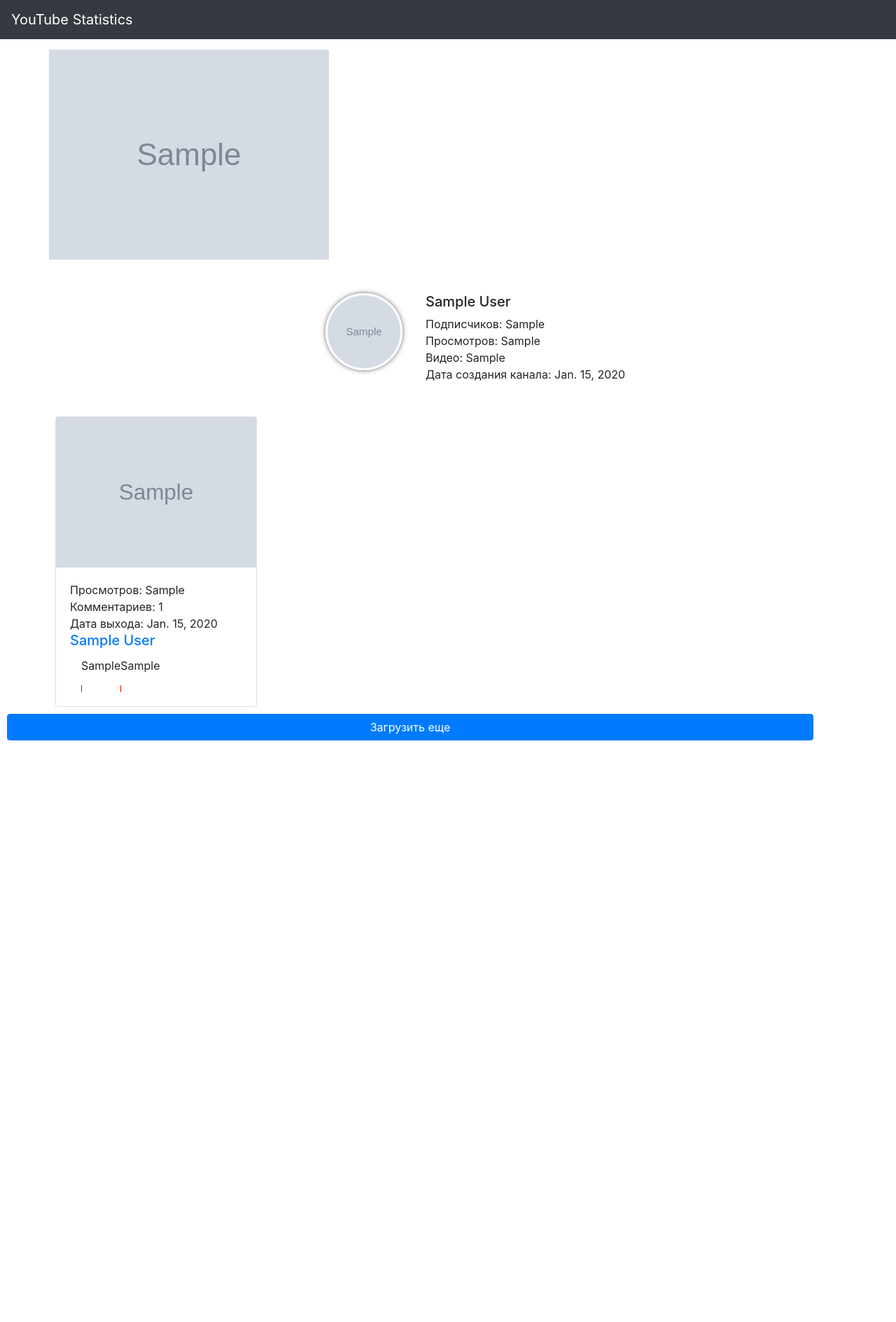
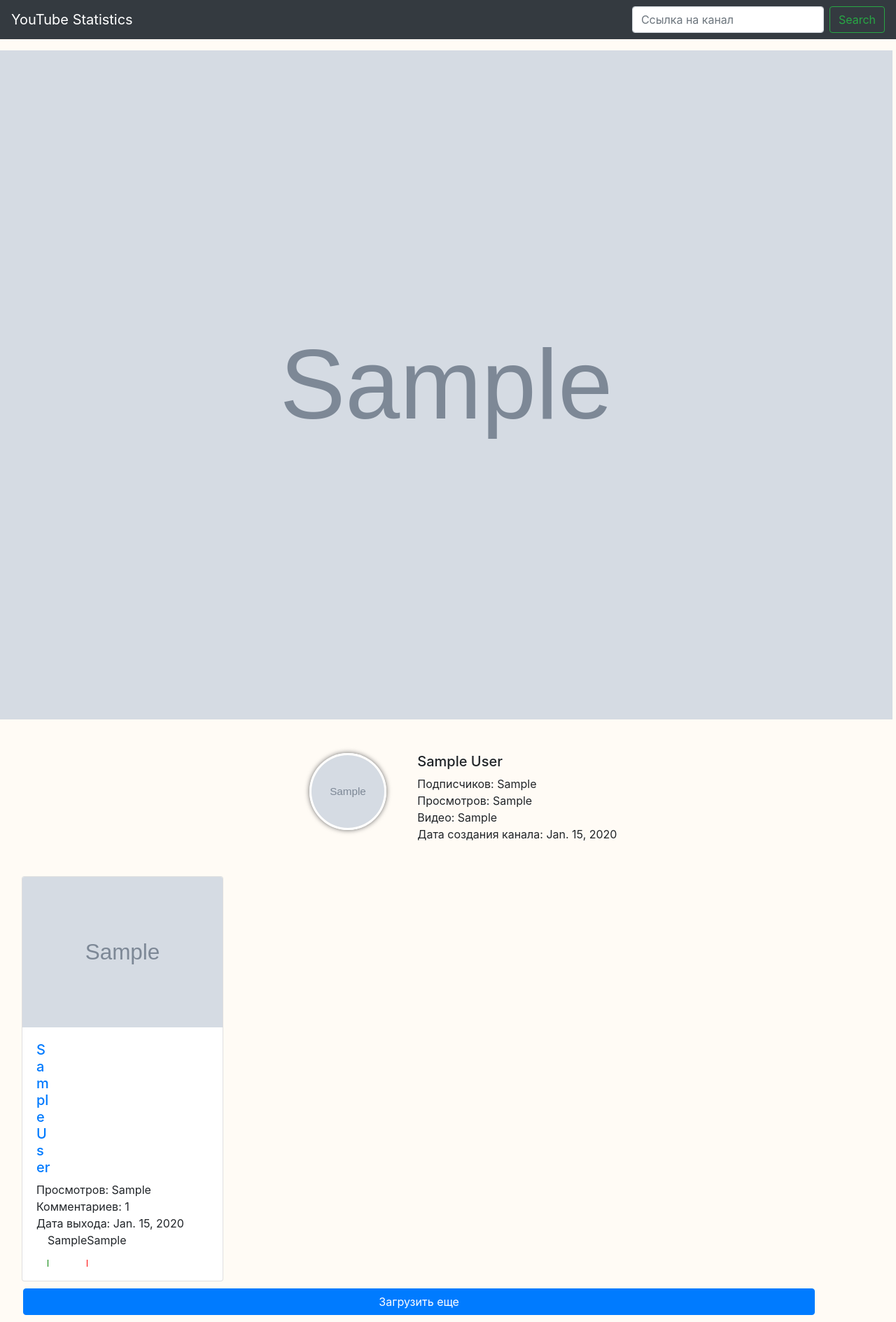
Before and after one commit to yehortpk/YouTubeStatistics, a Django app: template AccountInfo/templates/AccountInfo/channelInfo.html in a window 1280 px wide. Shown: the whole page at 70% size. Before the commit the page ends 1058 px from the top, so only its background shows below. Run offline with Django 3.2, Linux system fonts and the light colour scheme; tables that the repository leaves empty hold one stand-in row (values such as "Sample post"); the template is opened without the code that fills it: values that come from a table or form of the project are taken from there, most other values are stand-ins (such as "Sample title", 1, 10 or a date in 2020); grey boxes marked "Sample" are stand-in pictures; some libraries are stand-ins or nearby versions.

Commit message:
Add channels founds function. Add link to connect when logout. Add link to logo. Resize banner and restyle video icons

```diff
--- a/AccountInfo/api_methods.py
+++ b/AccountInfo/api_methods.py
@@ -129,4 +129,10 @@ class ApiMethods:
             id=channel_id
         )
         channel_detail = query.execute()
+        if channel_detail['pageInfo']['totalResults'] == 0:
+            query = ApiMethods.youtube.channels().list(
+            part="snippet,statistics,brandingSettings",
+            forUsername=channel_id
+            )
+            channel_detail = query.execute()
         return channel_detail
--- a/AccountInfo/tasks.txt
+++ b/AccountInfo/tasks.txt
@@ -11,7 +11,9 @@
 -исправить ошибку с авторизацией;+
 -сократить просмотры и подпичиков до k/m;+
 
--добавить поиск по каналам;
+-решить проблему с пропадающей ссылкой;+
+-добавить ссылку на лого;
+-добавить поиск по каналам;+
 
 -добавить ssl;
 -обновление всех каналов;
--- a/AccountInfo/templates/AccountInfo/channelInfo.html
+++ b/AccountInfo/templates/AccountInfo/channelInfo.html
@@ -6,8 +6,8 @@
 {% endblock title %}
 
 {% block content %}
-    <div class="channel-detail container">
-        <div class="row banner">
+    <div class="channel-detail">
+        <div class="banner">
             <img src="{{channel.banner_photo}}" alt="banner">
         </div>
         <div class="channel-info row mt-5">
@@ -38,11 +38,12 @@
             {% include 'AccountInfo/include/video-card.html' %}
         {% endfor %}
     </div>
-    <form method="POST" class="row next-videos-page-form">
+    <form method="POST" class="row next-videos-page-form ml-2">
         {% csrf_token %}
         <input type="hidden" name="next-videos-page-token" value="{{page_token}}" class='next-page-token'>
         <button class="btn btn-primary next-videos-page-btn">Загрузить еще</button>
     </form>
-    <script src="{% static 'js/channelInfo/channelInfo.js'%}"></script>
+    <script type="module" src="{% static 'js/channelInfo/channelInfo.js'%}"></script>
+    <script type="module" src="{% static 'js/include/cards.js'%}"></script>
 
 {% endblock content %}
--- a/AccountInfo/templates/AccountInfo/include/video-card.html
+++ b/AccountInfo/templates/AccountInfo/include/video-card.html
@@ -1,6 +1,15 @@
-<div class="card video-card ml-5 mt-5" style="width: 18rem;" data-video-id={{video.video_id}} data-page-token={{video.page.current_page_token}}>
+<div class="card video-card mr-5 mt-5" style="width: 18rem;" data-video-id={{video.video_id}} data-page-token={{video.page.current_page_token}}>
     <img src="{{video.photo}}" class="card-img-top" alt="video-img">
     <div class="card-body">
+      <div class="card-title-block">
+      <h5>
+        <a href="https://www.youtube.com/watch?v={{video.video_id}}" target="_blank" title="{{video.title}}">
+          <div card-title>
+            {{video.title|truncatechars:21}}
+          </div>
+        </a>
+      </h5>
+    </div>
       <div class="detail-info-block">
         <div class="views-count-block">
           Просмотров: {{video.views_count}}
@@ -12,12 +21,6 @@
           Дата выхода: {{video.published_at}}
         </div>
       </div>
-      <h5 class="card-title">
-        <a href="https://www.youtube.com/watch?v={{video.video_id}}" target="_blank">
-          {{video.title|truncatechars:42}}
-        </a>
-      </h5>
-
       <div class="rating-block row ml-3">
           <div class="likes-block">
             <p>{{video.likes_count}}</p>
--- a/AccountInfo/urls.py
+++ b/AccountInfo/urls.py
@@ -15,4 +15,5 @@ urlpatterns = [
     path('terms', get_terms, name='terms_url'),
     path('google34ecf22213c98a0d.html', confirm_html, name='confirm_html_url'),
     path('get_token/', get_token, name='get_token'),
+    path('find_channel/', find_channel, name='find_channel_url'),
 ]
--- a/static/css/styles.css
+++ b/static/css/styles.css
@@ -1,5 +1,11 @@
+body{
+    background-color: rgb(255, 251, 245);
+}
 .header{
     margin-bottom: 15px;
+}
+.channel-card, .video-card{
+    background-color: #fff;
 }
 .channel-card{
     min-width: 400px;
@@ -41,3 +47,13 @@
     flex-direction: row;
     flex-wrap: wrap;
 }
+.banner{
+    width:102%;
+    margin-left: -15px;
+}
+.banner img{
+    width:100%;
+}
+.card-title-block{
+    width:20px;
+}
--- a/static/js/channelInfo/channelInfo.js
+++ b/static/js/channelInfo/channelInfo.js
@@ -1,48 +1,9 @@
-const INTERVAL = 60*1000;
-const DELAY = 47*1000;
+import { getNewVideosHTML } from '/static/js/include/cards.js';
+const INTERVAL = 20*1000;
+const DELAY = 17*1000;
 const FIRST_PAGE_TOKEN = 'First'
 const LAST_PAGE_TOKEN = 'Last'
 var channel_id = window.location.pathname.split('/channel_id/')[1];
-
-function getNewVideosHTML(data){
-    var newVideosHTML = "";
-    for(var video_id in data){
-        var video = data[video_id];
-        video.published_at = video.published_at.slice(0, 42);
-        newVideosHTML += `<div class="card video-card ml-5 mt-5" style="width: 18rem;" data-video-id=${video_id} page-token=${video.page_token}>`+
-                            `<img src="${video.photo}" class="card-img-top" alt="video-img">`+
-                            `<div class="card-body">`+
-                                `<div class="detail-info-block">`+
-                                    `<div class="views-count-block">`+
-                                        `Просмотров: ${video.views_count}`+
-                                    `</div>`+
-                                    `<div class="comments-count-block">`+
-                                        `Комментариев: ${video.comments_count}`+
-                                    `</div>`+
-                                    `<div class="published-at-block">`+
-                                    `Дата выхода: ${video.published_at}`+
-                                  `</div>`+
-                                `</div>`+
-                                `<h5 class="card-title">`+
-                                    `<a href="https://www.youtube.com/watch?v=${video_id}" target="_blank">`+
-                                        `${video.title}`+
-                                    `</a>`+
-                                `</h5>`+
-                                `<div class="rating-block row ml-3">`+
-                                    `<div class="likes-block">`+
-                                        `<p>${video.likes_count}</p>`+
-                                        `<div class="likes-count-block" style="width:${video.average_likes}px"></div>`+
-                                        `</div>`+
-                                    `<div class="dislikes-block">`+
-                                        `<p>${video.dislikes_count}</p>`+
-                                        `<div class="dislikes-count-block" style="width:${video.average_dislikes}px"></div>`+
-                                    `</div>`+
-                                `</div>`+
-                            `</div>`+
-                        `</div>`;
-        }
-    return newVideosHTML
-}
 
 function createFirstVideosPage(){
     $('next-page-token').val(FIRST_PAGE_TOKEN)
@@ -87,7 +48,6 @@ function updateVideosPage(channelId, pageToken){
         },
         dataType: 'json',
     });
-
 }
 
 function setPageUpdTimeout(channel_id, pageToken, interval){
@@ -102,7 +62,6 @@ function setPagesLifeCycle(channel_id){
         if(tokens_list.indexOf(token) == -1)
             tokens_list.push(token);
     })
-    console.log(tokens_list);
     tokens_list.forEach(function(token){
         setPageUpdTimeout(channel_id, token, INTERVAL+delay);
         delay+=DELAY;
@@ -132,7 +91,7 @@ $(".next-videos-page-btn").click(function(e) {
     });
 })
 
-$(document).ready(function () {
+$(document).ready(function (){
     if($('.next-page-token').val() == ''){
         createFirstVideosPage();
     }
--- /dev/null
+++ b/static/js/include/cards.js
@@ -0,0 +1,72 @@
+export function getNewChannelsHTML(data){
+    var newChannelsHTML = '';
+    for(var channel_id in data){
+        var channel = data[channel_id];
+        channel.title = channel.title.slice(0, 30);
+        newChannelsHTML +=`<div class="channel-card" data-page-token=${channel.page_token}>`+
+                                `<div class="row">`+
+                                    `<div class="channel-card-photo col-4">`+
+                                        `<img src="${channel.photo}" alt='Channel photo'>`+
+                                    `</div>`+
+                                    `<div class="channel-card-body col-8">`+
+                                        `<div class="channel-title row">`+
+                                            `<a href="/channel_id/${channel_id}" target="_blank" title="${channel.title}">`+
+                                                `${channel.title}`+
+                                            `</a>`+
+                                        `</div>`+
+                                        `<div class="channel-info row">`+
+                                            `<span>Видео: ${channel.videos_count}</span>`+
+                                        `</div>`+
+                                        `<div class="channel-url row">`+
+                                            `<a href="${channel.channel_url}">Ссылка на канал</a>`+
+                                        `</div>`+
+                                    `</div>`+
+                                `</div>` +
+                            `</div>`
+    }
+    return newChannelsHTML;
+}
+
+export function getNewVideosHTML(data){
+    var newVideosHTML = "";
+    for(var video_id in data){
+        var video = data[video_id];
+        var cut_title;
+        if(video.title.length >= 21)
+            cut_title = video.title.slice(0, 18) + '...';
+        else
+            cut_title = video.title;
+        newVideosHTML += `<div class="card video-card mr-5 mt-5" style="width: 18rem;" data-video-id=${video_id} page-token=${video.page_token}>`+
+                            `<img src="${video.photo}" class="card-img-top" alt="video-img">`+
+                            `<div class="card-body">`+
+                                `<h5 class="card-title">`+
+                                    `<a href="https://www.youtube.com/watch?v=${video_id}" target="_blank" title="${video.title}">`+
+                                        `${cut_title}`+
+                                    `</a>`+
+                                `</h5>`+
+                                `<div class="detail-info-block">`+
+                                    `<div class="views-count-block">`+
+                                        `Просмотров: ${video.views_count}`+
+                                    `</div>`+
+                                    `<div class="comments-count-block">`+
+                                        `Комментариев: ${video.comments_count}`+
+                                    `</div>`+
+                                    `<div class="published-at-block">`+
+                                    `Дата выхода: ${video.published_at}`+
+                                  `</div>`+
+                                `</div>`+
+                                `<div class="rating-block row ml-3">`+
+                                    `<div class="likes-block">`+
+                                        `<p>${video.likes_count}</p>`+
+                                        `<div class="likes-count-block" style="width:${video.average_likes}px"></div>`+
+                                        `</div>`+
+                                    `<div class="dislikes-block">`+
+                                        `<p>${video.dislikes_count}</p>`+
+                                        `<div class="dislikes-count-block" style="width:${video.average_dislikes}px"></div>`+
+                                    `</div>`+
+                                `</div>`+
+                            `</div>`+
+                        `</div>`;
+        }
+    return newVideosHTML
+}
--- a/static/templates/base.html
+++ b/static/templates/base.html
@@ -18,11 +18,16 @@
 
 </head>
 <body>
-    <nav class="navbar navbar-dark bg-dark header">
-        <a class="navbar-brand" href="{% url 'index_url' %}">YouTube Statistics</a>
-    </nav>
+    <nav class="navbar navbar-dark bg-dark">
+        <a href="{% url 'index_url' %}" class="navbar-brand">YouTube Statistics</a>
+        <form class="form-inline" method="POST" action="{% url 'find_channel_url' %}">
+            {% csrf_token %}
+          <input class="form-control mr-sm-2" type="search" placeholder="Ссылка на канал" aria-label="Search" name='url'>
+          <button class="btn btn-outline-success my-2 my-sm-0" type="submit">Search</button>
+        </form>
+      </nav>
     <main>
-        <div class="container-fluid">
+        <div class="container-fluid mt-3">
             {% block content %}
             {% endblock content %}
         </div>
```
Also changed, not shown: AccountInfo/templates/AccountInfo/index.html (+6 -5 lines), AccountInfo/views.py (+42 -7 lines), static/js/accountInfo/accountInfo.js (+1 -29 lines).
